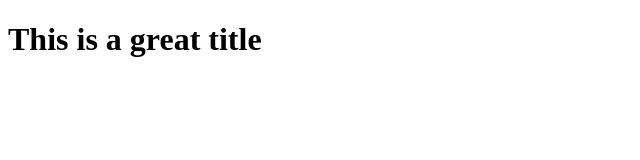
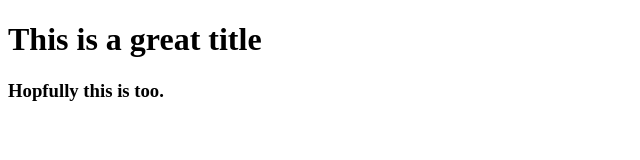
Before and after one commit to mebwel/githubCpanel, a plain HTML site: page index.html in a window 1280 px wide. Shown: the whole page, without its empty margins (0-640 px from the left). Drawn offline with Linux system fonts and the light colour scheme.

Commit message:
modified index.html with h3

```diff
--- a/index.html
+++ b/index.html
@@ -8,6 +8,7 @@
     <title>Document</title>
 </head>
 <h1>This is a great title</h1>
+<h3>Hopfully this is too.</h3>
 
 <body>
 
```
